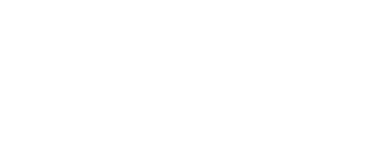
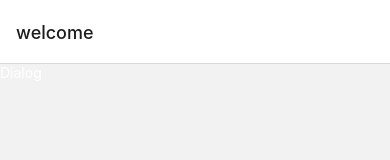
Before and after one commit to manhweird20112000/ReactNativeBoilerplate, a React Native app: screen / in a window 390 px wide. Shown: the top 160 px of the page. Built offline with nearby package versions, Linux system fonts and the light colour scheme.

Commit message:
:sparkles: config path & navigation

```diff
--- a/App.tsx
+++ b/App.tsx
@@ -1,12 +1,13 @@
+import 'react-native-gesture-handler';
 import React from 'react';
 import {Provider} from 'react-redux';
 import store from './src/store';
-import {Welcome} from './src/pages/welcome';
+import {AppNavigator} from './src/navigations';
 
 function App(): JSX.Element {
   return (
     <Provider store={store}>
-      <Welcome />
+      <AppNavigator />
     </Provider>
   );
 }
--- a/package.json
+++ b/package.json
@@ -11,10 +11,12 @@
   },
   "dependencies": {
     "@react-navigation/native": "^6.1.7",
+    "@react-navigation/stack": "^6.3.17",
     "@reduxjs/toolkit": "^1.9.5",
     "@types/react-redux": "^7.1.26",
     "react": "18.2.0",
     "react-native": "0.72.4",
+    "react-native-gesture-handler": "^2.12.1",
     "react-native-safe-area-context": "^4.7.2",
     "react-native-screens": "^3.25.0",
     "react-native-webview": "^13.5.1",
--- /dev/null
+++ b/src/navigations/index.tsx
@@ -0,0 +1,13 @@
+import {NavigationContainer} from '@react-navigation/native';
+import {MainNavigator} from './main-navigator';
+import React from 'react';
+
+interface NavigationProps
+  extends Partial<React.ComponentProps<typeof NavigationContainer>> {}
+export function AppNavigator(props: NavigationProps) {
+  return (
+    <NavigationContainer {...props}>
+      <MainNavigator />
+    </NavigationContainer>
+  );
+}
--- /dev/null
+++ b/src/navigations/main-navigator.tsx
@@ -0,0 +1,16 @@
+import React from 'react';
+import { createStackNavigator } from '@react-navigation/stack';
+import { Welcome } from '@pages/welcome';
+
+type IMainNavigator = {
+  welcome: undefined;
+};
+
+const Stack = createStackNavigator<IMainNavigator>();
+export function MainNavigator() {
+  return (
+    <Stack.Navigator>
+      <Stack.Screen name="welcome" component={Welcome} />
+    </Stack.Navigator>
+  );
+}
```
Also changed, not shown: tsconfig.json (+9 -1 lines), 4 other files (tests, documents, lock files or other folders).
